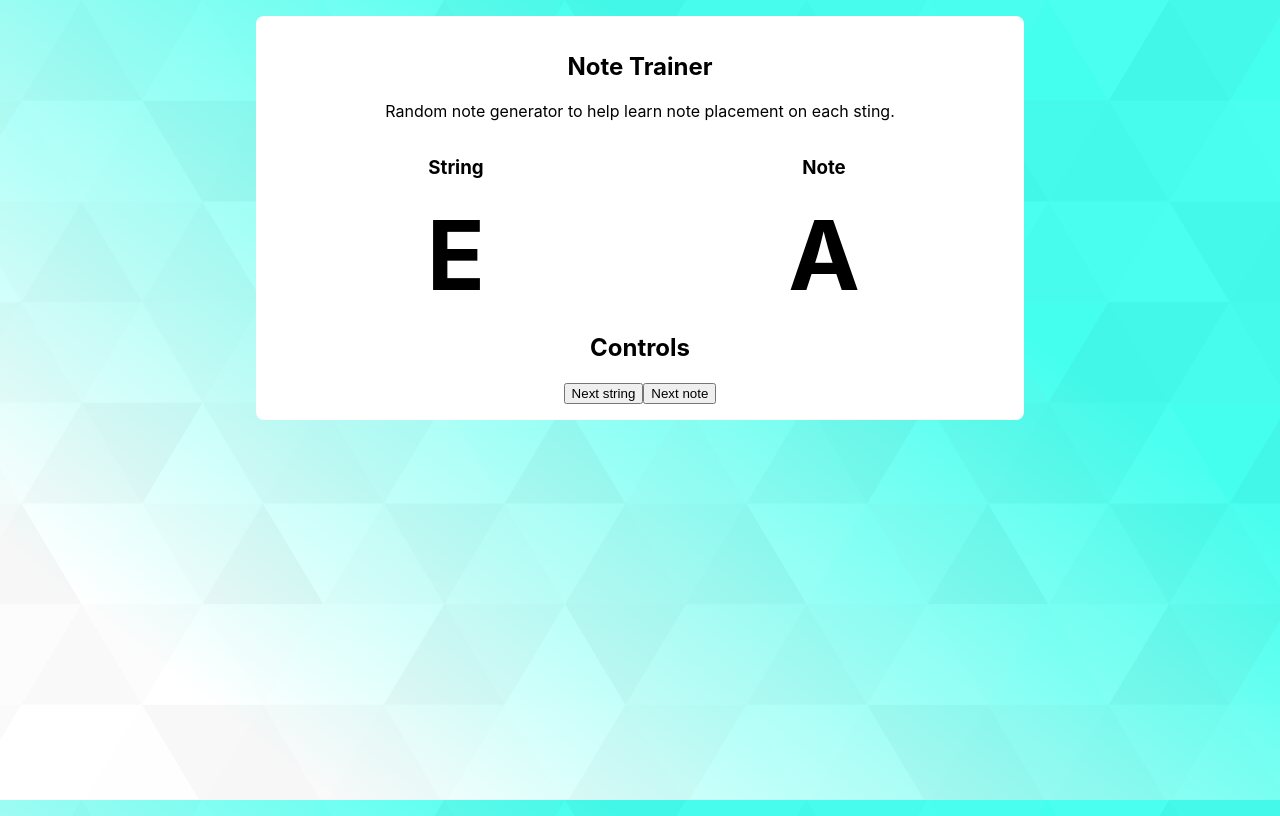
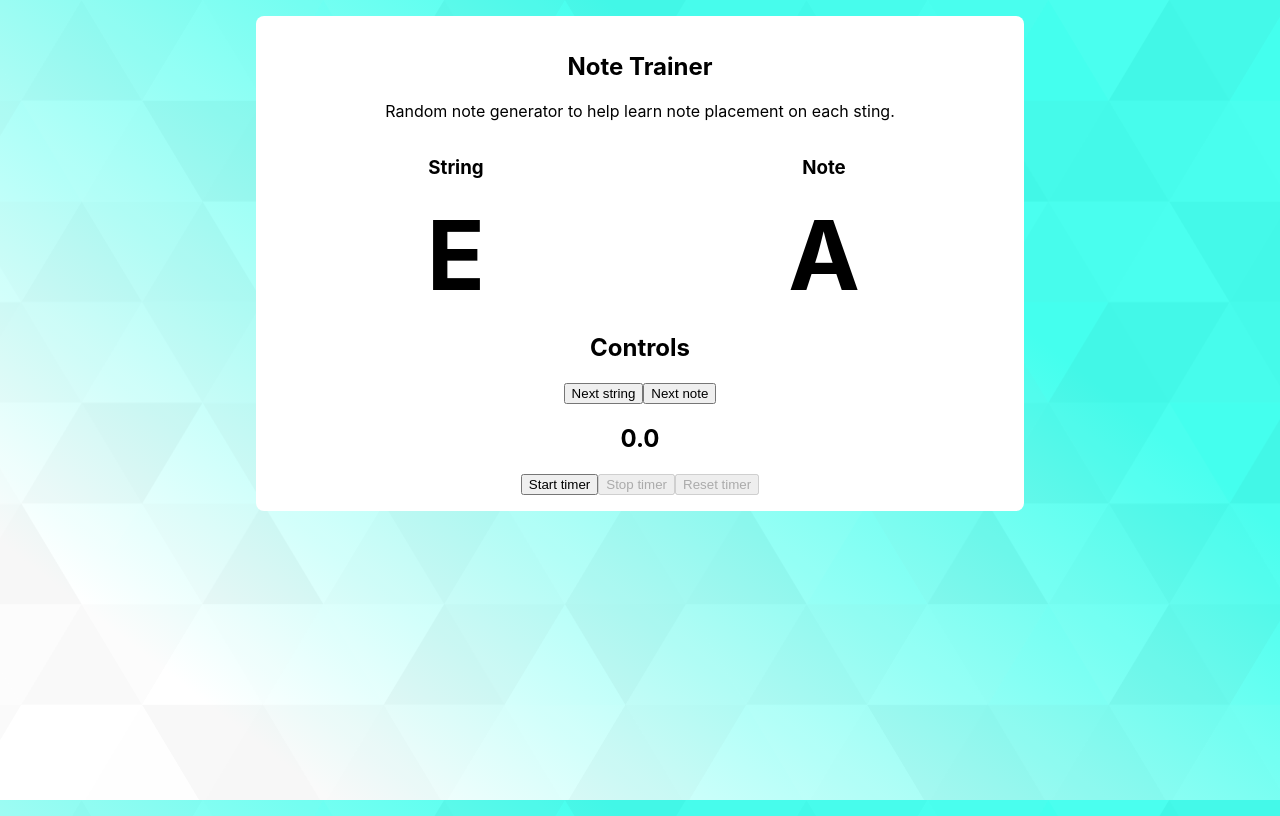
Before and after one commit to JRhodes95/guitar-tools, a React (Create React App) app: page / in a window 1280 px wide. Built offline with nearby package versions, Linux system fonts and the light colour scheme.

Commit message:
Timer works!

```diff
--- a/src/components/note-trainer/note-trainer.fsm.js
+++ b/src/components/note-trainer/note-trainer.fsm.js
@@ -15,38 +15,76 @@ const generateNonRepeatedIndex = (previousIndex, array) => {
   return newIndex;
 };
 
-const chooseNextNote = assign({
-  noteIndex: (context) => generateNonRepeatedIndex(context.noteIndex, notes),
-});
-
-const chooseNextString = assign({
-  stringIndex: (context) =>
-    generateNonRepeatedIndex(context.stringIndex, strings),
-});
-
 const noteTrainerMachine = Machine(
   {
     id: "noteTrainer",
+    context: {
+      notes,
+      strings,
+      noteIndex: 0,
+      stringIndex: 0,
+      timeElapsed: 0,
+      interval: 100,
+      duration: 5000,
+    },
     initial: "inactive",
+    on: {
+      RESET_TIMER: { actions: "resetTimer" },
+    },
     states: {
       inactive: {
         on: {
           NEXT_NOTE: { target: "inactive", actions: "chooseNextNote" },
           NEXT_STRING: { target: "inactive", actions: "chooseNextString" },
+          START_TIMER: {
+            target: "timerActive",
+            actions: ["chooseNextNote", "chooseNextString"],
+          },
+        },
+      },
+
+      timerActive: {
+        invoke: {
+          src: (context) => (sendEvent) => {
+            const interval = setInterval(() => {
+              sendEvent("TICK");
+            }, context.interval);
+
+            return () => {
+              clearInterval(interval);
+            };
+          },
+        },
+        on: {
+          "": {
+            cond: "timerHasFinished",
+            target: "inactive",
+          },
+          TICK: { actions: "incrementTimer" },
+          STOP_TIMER: { target: "inactive" },
         },
       },
     },
-    context: {
-      notes,
-      strings,
-      noteIndex: 0,
-      stringIndex: 0,
-    },
   },
   {
+    guards: {
+      timerHasFinished: (context) => context.timeElapsed >= context.duration,
+    },
     actions: {
-      chooseNextNote,
-      chooseNextString,
+      chooseNextNote: assign({
+        noteIndex: (context) =>
+          generateNonRepeatedIndex(context.noteIndex, notes),
+      }),
+      chooseNextString: assign({
+        stringIndex: (context) =>
+          generateNonRepeatedIndex(context.stringIndex, strings),
+      }),
+      incrementTimer: assign({
+        timeElapsed: (context) => context.timeElapsed + context.interval,
+      }),
+      resetTimer: assign({
+        timeElapsed: 0,
+      }),
     },
   }
 );
--- a/src/components/note-trainer/note-trainer.js
+++ b/src/components/note-trainer/note-trainer.js
@@ -23,12 +23,10 @@ const NoteDisplayText = styled.div`
 `;
 
 const NoteTrainer = () => {
-  const [
-    {
-      context: { notes, strings, noteIndex, stringIndex },
-    },
-    send,
-  ] = useMachine(noteTrainerMachine);
+  const [state, send] = useMachine(noteTrainerMachine);
+  const {
+    context: { notes, strings, noteIndex, stringIndex, timeElapsed },
+  } = state;
 
   return (
     <Card>
@@ -49,6 +47,27 @@ const NoteTrainer = () => {
         <button onClick={() => send("NEXT_STRING")}>Next string</button>
         <button onClick={() => send("NEXT_NOTE")}>Next note</button>
       </ControlsContainer>
+      <div>
+        <h2>{(timeElapsed / 1000).toFixed(1)}</h2>
+        <button
+          onClick={() => send("START_TIMER")}
+          disabled={state.matches("timerActive")}
+        >
+          Start timer
+        </button>
+        <button
+          onClick={() => send("STOP_TIMER")}
+          disabled={state.matches("inactive")}
+        >
+          Stop timer
+        </button>
+        <button
+          onClick={() => send("RESET_TIMER")}
+          disabled={timeElapsed === 0}
+        >
+          Reset timer
+        </button>
+      </div>
     </Card>
   );
 };
```
